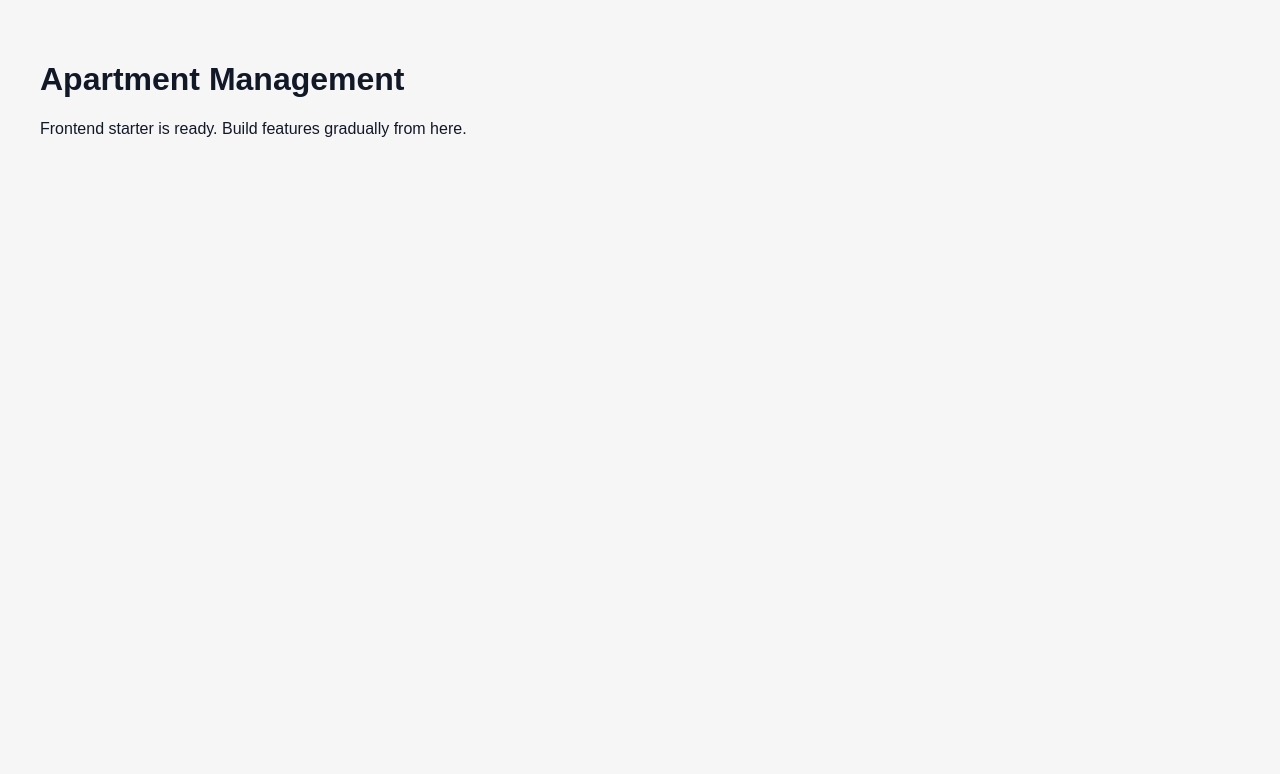
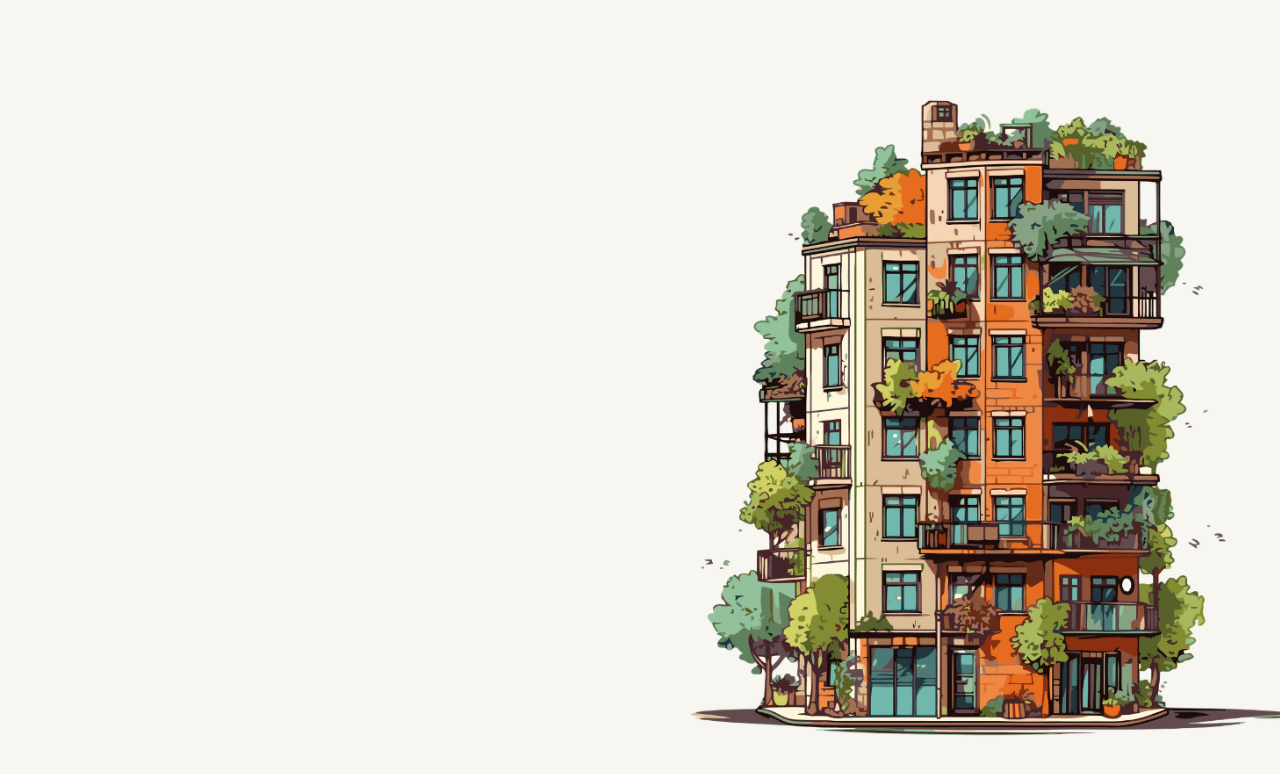
Before and after one commit to tizh24/Apartment_Management, a Next.js app in the folder apps/web/: page / in a window 1280 px wide. Shown: the top 774 px of the page. Built offline with nearby package versions, Linux system fonts and the light colour scheme.

Commit message:
Landing page for web

```diff
--- a/apps/web/src/app/globals.css
+++ /dev/null
@@ -1,11 +0,0 @@
-html,
-body {
-  margin: 0;
-  min-height: 100%;
-  font-family: Arial, sans-serif;
-}
-
-body {
-  background: #f6f6f6;
-  color: #111827;
-}
--- a/apps/web/src/app/layout.tsx
+++ b/apps/web/src/app/layout.tsx
@@ -1,20 +1,9 @@
-import type { Metadata } from "next";
+import type { ReactNode } from 'react';
 
-import "./globals.css";
-
-export const metadata: Metadata = {
-  title: "Apartment Management",
-  description: "Frontend starter",
-};
-
-export default function RootLayout({
-  children,
-}: Readonly<{
-  children: React.ReactNode;
-}>) {
-  return (
-    <html lang="en">
-      <body>{children}</body>
-    </html>
-  );
+export default function RootLayout({ children }: { children: ReactNode }) {
+    return (
+        <html lang="en">
+            <body style={{ padding: 0, margin: 0 }}>{children}</body>
+        </html>
+    );
 }
--- a/apps/web/src/app/page.tsx
+++ b/apps/web/src/app/page.tsx
@@ -1,8 +1,18 @@
-export default function HomePage() {
-  return (
-    <main style={{ padding: "40px" }}>
-      <h1>Apartment Management</h1>
-      <p>Frontend starter is ready. Build features gradually from here.</p>
-    </main>
-  );
+import pageImage from '../../images/page.png';
+
+export default function Home() {
+    return (
+        <main
+            style={{
+                padding: 0,
+                margin: 0,
+                minHeight: '100vh',
+                width: '100%',
+                backgroundImage: `url(${pageImage.src})`,
+                backgroundPosition: 'center',
+                backgroundSize: 'cover',
+                backgroundRepeat: 'no-repeat',
+            }}
+        />
+    );
 }
```
Also changed, not shown: apps/web/tsconfig.json (+12 -3 lines), apps/web/images/page.png (added).
